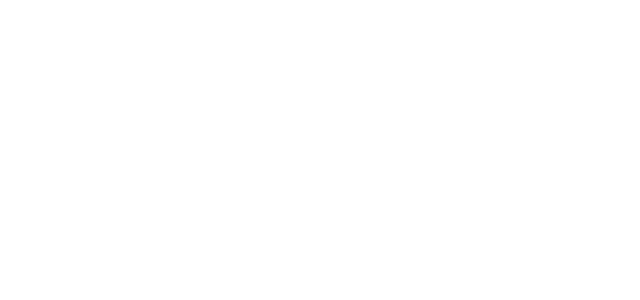
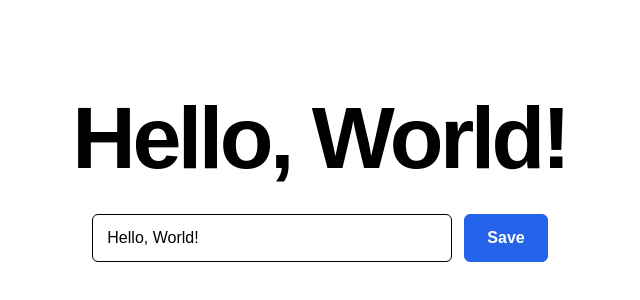
Before and after one commit to ThanhNV121097/project-f0532417, a Next.js app in the folder code/frontend/: page / in a window 1280 px wide. Shown: the part 222-522 px from the top of the page, without its empty margins (320-960 px from the left). Built offline with nearby package versions, Linux system fonts and the light colour scheme.

Commit message:
Center greeting editor content

```diff
--- a/code/frontend/components/PersistedEditableGreeting.module.css
+++ b/code/frontend/components/PersistedEditableGreeting.module.css
@@ -1,6 +1,7 @@
 .editor {
-  display: grid;
-  place-items: center;
+  display: flex;
+  flex-direction: column;
+  justify-content: center;
   width: min(100%, calc(var(--space-6) * 23 + var(--space-8) / 4));
   min-height: 100vh;
   margin: 0 auto;
@@ -13,7 +14,7 @@
   color: var(--color-text);
   font-size: var(--text-greeting);
   font-weight: var(--font-weight-strong);
-  line-height: var(--font-weight-body);
+  line-height: calc(var(--font-weight-body) / 400);
   letter-spacing: var(--tracking-tight-greeting);
 }
 
```
